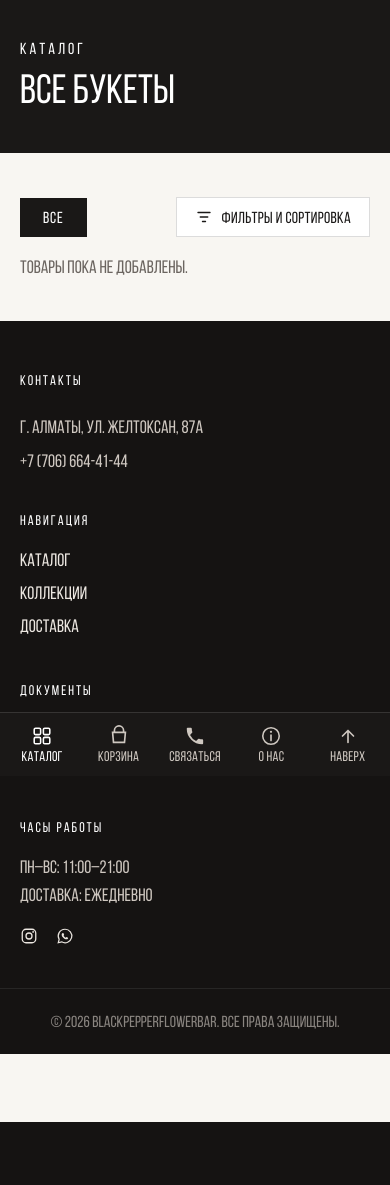
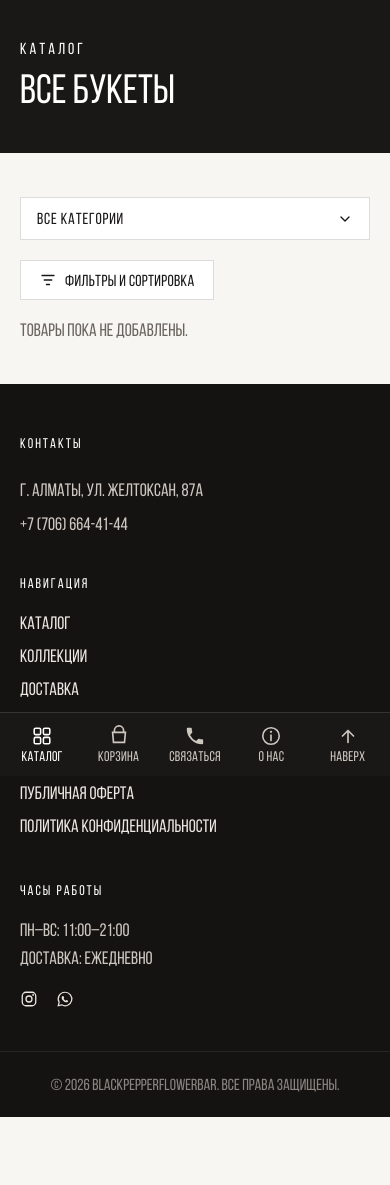
Before and after one commit to reebith546/blask_peeper, a Django app: page /catalog/ in a window 390 px wide. Shown: the part 68-1253 px from the top of the page. Before the commit the page ends 1190 px from the top, so only its background shows below. Run offline with Django 5.2, Linux system fonts and the light colour scheme; data that the repository does not hold is empty.

Commit message:
Каталог: выпадающий список категорий на мобилке + сократить пустоту на десктопе
1. Ряд чипов категорий на мобилке не масштабируется — с ростом их
   числа он расползается на много строк. Добавил компактный
   выпадающий список (кнопка с текущей категорией + анимированная
   панель, max-height/opacity ~180мс) — показывается только на
   мобилке (≤720px), на десктопе ряд чипов остался как был.

2. На странице каталога между баннером и чипами (десктоп) набегало
   176px пустоты (76px своих у баннера + 100px верхнего паддинга
   у .section) — сократил верхний паддинг именно в этом месте до
   24px. Между панелью фильтров и сеткой товаров было 48px отступа —
   сократил до 24px.

Co-Authored-By: Claude Sonnet 5 <noreply@anthropic.com>

```diff
--- a/catalog/templates/catalog/product_list.html
+++ b/catalog/templates/catalog/product_list.html
@@ -22,6 +22,20 @@
           <a href="{% url 'catalog:product_list_by_category' category.slug %}" class="{% if current_category and current_category.pk == category.pk %}is-active{% endif %}">{{ category.name }}</a>
         {% endfor %}
       </div>
+
+      <div class="catalog-category-dropdown" id="catalog-category-dropdown">
+        <button type="button" class="catalog-category-dropdown__toggle" id="catalog-category-toggle" aria-expanded="false" aria-controls="catalog-category-list">
+          <span>{% if current_category %}{{ current_category.name }}{% else %}Все категории{% endif %}</span>
+          <svg width="16" height="16" viewBox="0 0 24 24" fill="none"><path d="M6 9l6 6 6-6" stroke="currentColor" stroke-width="2" stroke-linecap="round" stroke-linejoin="round"/></svg>
+        </button>
+        <ul class="catalog-category-dropdown__list" id="catalog-category-list">
+          <li><a href="{% url 'catalog:product_list' %}" class="{% if not current_category %}is-active{% endif %}">Все</a></li>
+          {% for category in categories %}
+            <li><a href="{% url 'catalog:product_list_by_category' category.slug %}" class="{% if current_category and current_category.pk == category.pk %}is-active{% endif %}">{{ category.name }}</a></li>
+          {% endfor %}
+        </ul>
+      </div>
+
       <button type="button" class="filter-toggle" id="filter-toggle" aria-expanded="false" aria-controls="catalog-filter-panel">
         <svg viewBox="0 0 24 24" fill="none"><path d="M4 6h16M7 12h10M10 18h4" stroke="currentColor" stroke-width="1.8" stroke-linecap="round"/></svg>
         Фильтры и сортировка
--- a/static/css/main.css
+++ b/static/css/main.css
@@ -573,7 +573,7 @@ ul { list-style: none; }
   padding: 20px 24px;
   background: var(--bg-light);
   border: 1px solid rgba(26,24,23,0.1);
-  margin-bottom: 48px;
+  margin-bottom: 24px;
 }
 .catalog-filter-panel__group {
   display: flex;
@@ -616,6 +616,11 @@ ul { list-style: none; }
 
 @media (min-width: 721px) {
   .filter-toggle { display: none; }
+  /* .page-hero сам даёт ~76px снизу, обычный .section добавляет ещё
+     100px сверху — вместе 176px пустоты перед чипами категорий на
+     странице каталога. Полностью убирать нельзя (чипы упрутся в баннер),
+     но настолько много не нужно. */
+  .page-hero + .section { padding-top: 24px; }
 }
 .catalog-filters a {
   padding: 10px 22px;
@@ -630,6 +635,68 @@ ul { list-style: none; }
 .catalog-filters a.is-active {
   background: var(--bg-dark);
   border-color: var(--bg-dark);
+  color: var(--text-onDark);
+}
+
+/* Выпадающий список категорий — замена ряду чипов там, где им тесно
+   (мобилка, много категорий). Скрыт на десктопе, см. media ниже. */
+.catalog-category-dropdown { position: relative; display: none; width: 100%; }
+.catalog-category-dropdown__toggle {
+  display: flex;
+  align-items: center;
+  justify-content: space-between;
+  gap: 10px;
+  width: 100%;
+  padding: 12px 16px;
+  border: 1px solid rgba(26,24,23,0.15);
+  background: #fff;
+  font-family: var(--sans);
+  font-size: 16px;
+  letter-spacing: 0.05em;
+  text-transform: uppercase;
+  color: var(--text-onLight);
+  cursor: pointer;
+}
+.catalog-category-dropdown__toggle svg {
+  flex-shrink: 0;
+  transition: transform 0.18s ease;
+}
+.catalog-category-dropdown.is-open .catalog-category-dropdown__toggle svg { transform: rotate(180deg); }
+.catalog-category-dropdown__list {
+  position: absolute;
+  top: calc(100% + 6px);
+  left: 0;
+  right: 0;
+  z-index: 20;
+  margin: 0;
+  padding: 0;
+  list-style: none;
+  background: #fff;
+  border: 1px solid rgba(26,24,23,0.15);
+  box-shadow: 0 14px 28px rgba(20,17,16,0.12);
+  max-height: 0;
+  opacity: 0;
+  overflow: hidden;
+  transition: max-height 0.18s ease, opacity 0.15s ease;
+}
+.catalog-category-dropdown.is-open .catalog-category-dropdown__list {
+  max-height: min(60vh, 360px);
+  opacity: 1;
+  overflow-y: auto;
+}
+.catalog-category-dropdown__list a {
+  display: block;
+  padding: 12px 16px;
+  font-size: 15px;
+  letter-spacing: 0.03em;
+  text-transform: uppercase;
+  color: var(--text-onLight);
+  border-bottom: 1px solid rgba(26,24,23,0.08);
+}
+.catalog-category-dropdown__list li:last-child a { border-bottom: none; }
+.catalog-category-dropdown__list a:hover,
+.catalog-category-dropdown__list a.is-active {
+  background: var(--bg-dark);
   color: var(--text-onDark);
 }
 
@@ -1375,6 +1442,8 @@ ul { list-style: none; }
   .checkout-row { grid-template-columns: 1fr; }
   .cart-item { grid-template-columns: 72px 1fr; row-gap: 14px; }
   .cart-item__qty { grid-column: 1 / -1; width: 100%; flex-wrap: wrap; }
+  .catalog-filters { display: none; }
+  .catalog-category-dropdown { display: block; }
   .catalog-filter-panel {
     display: none;
     flex-direction: column;
--- a/templates/base.html
+++ b/templates/base.html
@@ -10,7 +10,7 @@
 <link rel="icon" type="image/png" sizes="32x32" href="{% static 'images/favicon-32.png' %}">
 <link rel="apple-touch-icon" href="{% static 'images/apple-touch-icon.png' %}">
 <link rel="preload" href="{% static 'fonts/BebasNeue.woff2' %}" as="font" type="font/woff2" crossorigin>
-<link rel="stylesheet" href="{% static 'css/main.css' %}?v=20260924b">{# при правках CSS меняйте v, чтобы браузеры (особенно Safari) забрали новую версию #}
+<link rel="stylesheet" href="{% static 'css/main.css' %}?v=20260924c">{# при правках CSS меняйте v, чтобы браузеры (особенно Safari) забрали новую версию #}
 {% block extra_head %}{% endblock %}
 </head>
 <body>
@@ -173,6 +173,24 @@
     toggle.addEventListener('click', function () {
       var isOpen = panel.classList.toggle('is-open');
       toggle.setAttribute('aria-expanded', isOpen ? 'true' : 'false');
+    });
+  })();
+
+  // Выпадающий список категорий в каталоге (замена ряду чипов на мобильных).
+  (function () {
+    var dropdown = document.getElementById('catalog-category-dropdown');
+    var toggle = document.getElementById('catalog-category-toggle');
+    if (!dropdown || !toggle) return;
+    toggle.addEventListener('click', function (e) {
+      e.stopPropagation();
+      var isOpen = dropdown.classList.toggle('is-open');
+      toggle.setAttribute('aria-expanded', isOpen ? 'true' : 'false');
+    });
+    document.addEventListener('click', function (e) {
+      if (!dropdown.contains(e.target)) {
+        dropdown.classList.remove('is-open');
+        toggle.setAttribute('aria-expanded', 'false');
+      }
     });
   })();
 </script>
```
Also changed, not shown: catalog/tests.py (+12 -0 lines).
